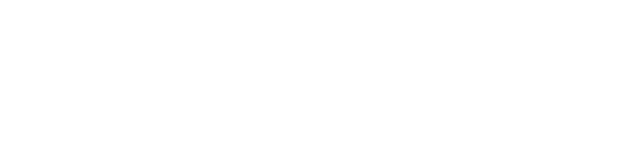
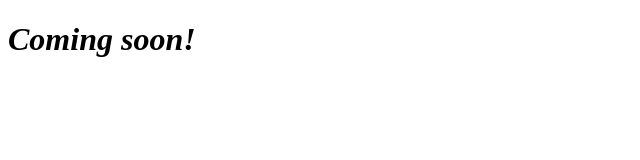
Before and after one commit to Peter-developer01/Fun-JS-Projects, a plain HTML site: page TheKeyPresser_fun/index.html in a window 1280 px wide. Shown: the whole page, without its empty margins (0-640 px from the left). Drawn offline with Linux system fonts and the light colour scheme.

Commit message:
Coming soon

```diff
--- a/TheKeyPresser_fun/index.html
+++ b/TheKeyPresser_fun/index.html
@@ -9,7 +9,7 @@
 </head>
 
 <body>
-
+	<h1><i>Coming soon!</i></h1>
 </body>
 
 </html>
```
